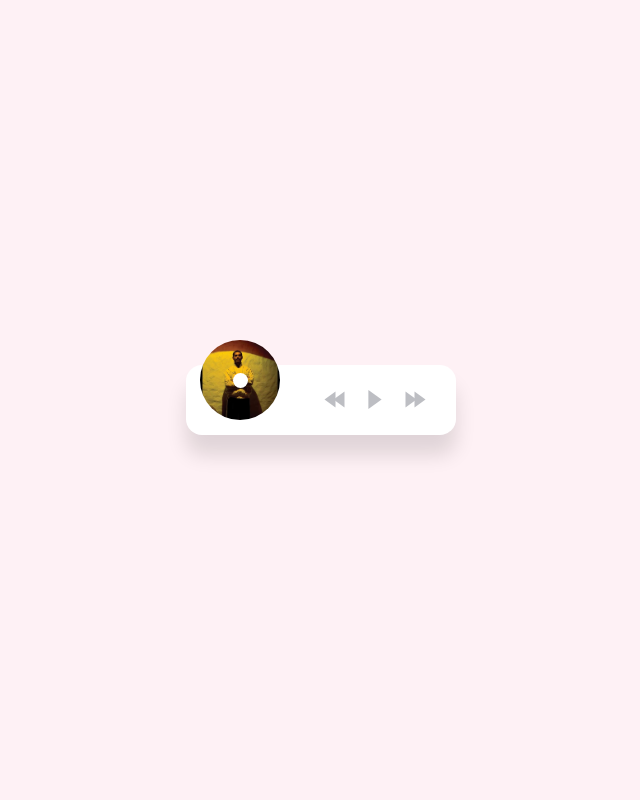
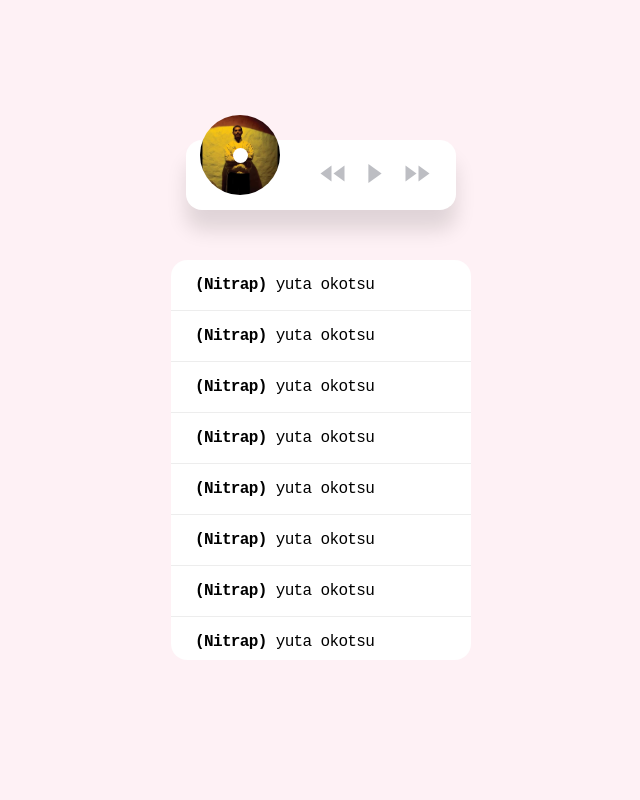
Before and after one commit to brayandelfim/player_music, a plain HTML site: page index.html in a window 1280 px wide. Shown: the whole page, without its empty margins (319-959 px from the left). Drawn offline with Linux system fonts and the light colour scheme.

Commit message:
fazendo lista de musicas

```diff
--- a/index.html
+++ b/index.html
@@ -35,6 +35,24 @@
     </div>
   </div>
 
+  <div class="list" >
+    <ul>
+      <li><a><b>(Nitrap)</b> yuta okotsu</a></li>
+      <li><a><b>(Nitrap)</b> yuta okotsu</a></li>
+      <li><a><b>(Nitrap)</b> yuta okotsu</a></li>
+      <li><a><b>(Nitrap)</b> yuta okotsu</a></li>
+      <li><a><b>(Nitrap)</b> yuta okotsu</a></li>
+      <li><a><b>(Nitrap)</b> yuta okotsu</a></li>
+      <li><a><b>(Nitrap)</b> yuta okotsu</a></li>
+      <li><a><b>(Nitrap)</b> yuta okotsu</a></li>
+      <li><a><b>(Nitrap)</b> yuta okotsu</a></li>
+      <li><a><b>(Nitrap)</b> yuta okotsu</a></li>
+      <li><a><b>(Nitrap)</b> yuta okotsu</a></li>
+      <li><a><b>(Nitrap)</b> yuta okotsu</a></li>
+      <li><a><b>(Nitrap)</b> yuta okotsu</a></li>
+    </ul>
+  </div>
+
   <audio hidden id="player">
   </audio>
 </body>
--- a/style.css
+++ b/style.css
@@ -2,11 +2,13 @@
   box-sizing: border-box;
   padding: 0;
   margin: 0;
+  font-family: 'Courier New', Courier, monospace;
 }
 
 body {
   background: #fef1f5;
   display: flex;
+  flex-direction: column;
   justify-content: center;
   align-items: center;
   height: 100vh;
@@ -98,3 +100,34 @@ body {
   rotate: 90deg;
   margin-right: -11px;
 }
+
+.list {
+  width: 300px;
+  height: 400px;
+  background: #fff;
+  margin-top: 50px;
+  border-radius: 16px;
+  overflow-x: auto;
+}
+
+.list ul {
+  list-style: none;
+  padding: 0;
+}
+
+.list ul li {
+  padding: 0;
+}
+
+.list ul li a {
+  padding: 16px 24px;
+  display: block;
+  border-bottom: #ededed solid 1px;
+  font-size: 1em;
+  letter-spacing: -.04em;
+  cursor: pointer;
+}
+
+.list ul li a:hover {
+  background: #ededed;
+}
```
